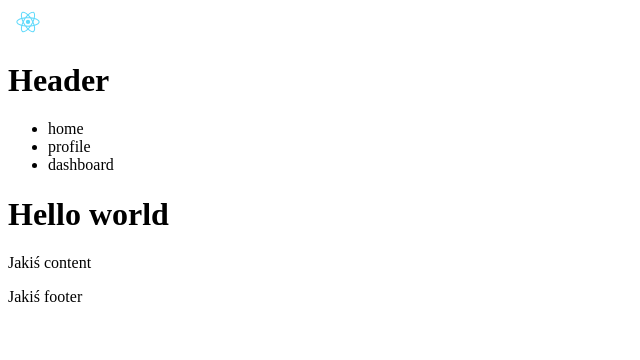
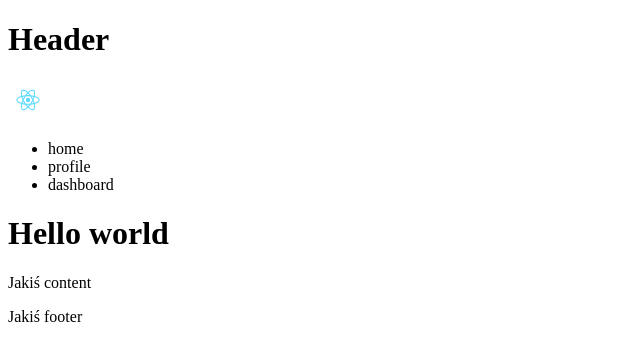
Before and after one commit to HKrzyszczak/react-component, a React (Create React App) app: page / in a window 1280 px wide. Shown: the top 360 px of the page, without its empty margins (0-640 px from the left). Built offline with nearby package versions, Linux system fonts and the light colour scheme.

Commit message:
add style

```diff
--- a/src/components/App.js
+++ b/src/components/App.js
@@ -1,7 +1,6 @@
 import React from 'react';
 import Header from './Header.js';
 import Footer from './Footer.js';
-import Menu from './Menu.js';
 
 const App = () => {
     return (
--- a/src/components/Header.js
+++ b/src/components/Header.js
@@ -1,17 +1,19 @@
 import React from 'react';
 import logo from '../logo.svg';
 import Menu from './Menu.js';
+// import logoStyle from './logo.css';
 
 const logotyp = {
     width: 40,
-    heigh: 40
+    height: 40
 };
 
 const Header = () => {
     return (
       <div>
-          <img src={logo} style={logotyp}/>
           <h1>Header</h1>
+          <img src={logo}
+               style={logotyp}/>
           <Menu/>
       </div>
     );
--- /dev/null
+++ b/src/components/logo.css
@@ -0,0 +1,4 @@
+.logoStyle {
+    width: 10px;
+    height: 40px;
+}
--- a/src/index.js
+++ b/src/index.js
@@ -2,9 +2,5 @@ import React from 'react';
 import ReactDOM from 'react-dom';
 import App from './components/App'
 
-// const App = () =>{
-//     return <div>Hello world</div>;
-// };
-
 ReactDOM.render(<App/>, document
     .getElementById('root'));
```
